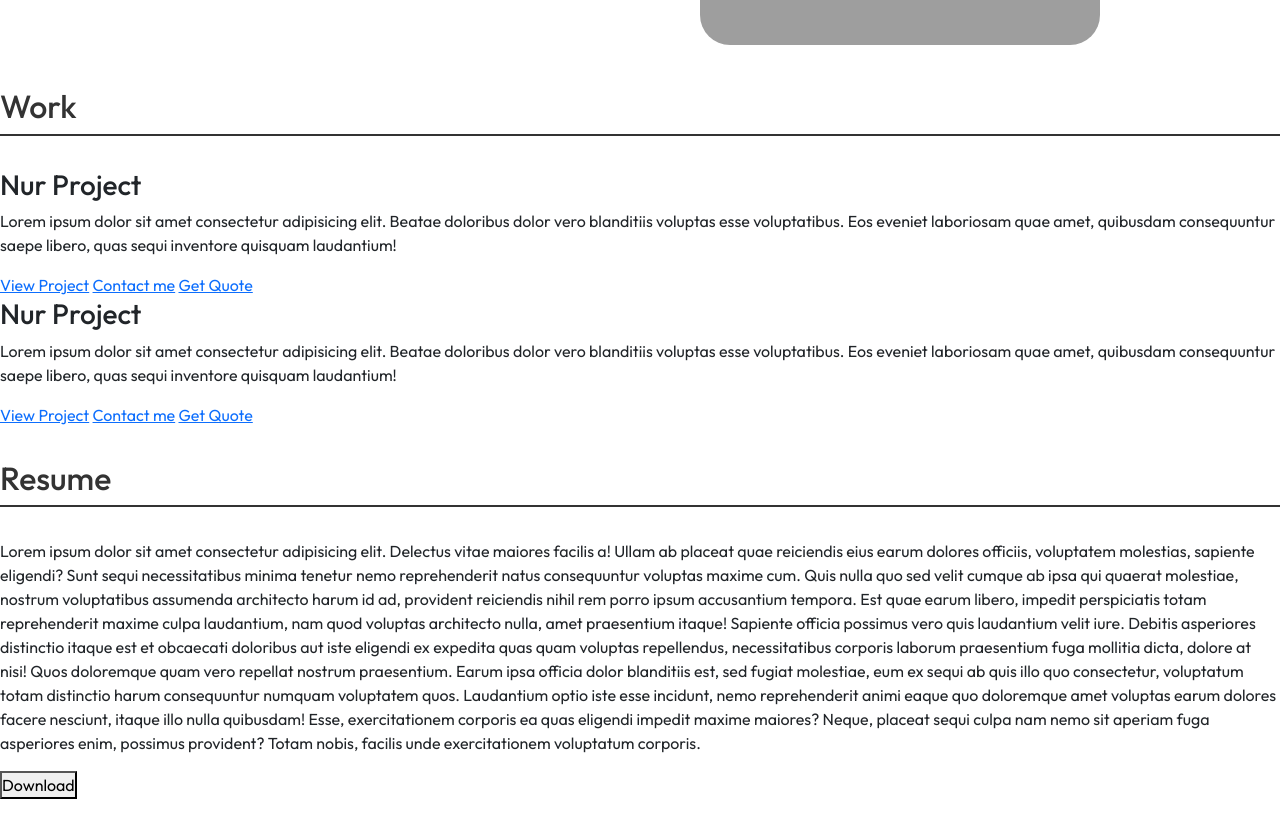
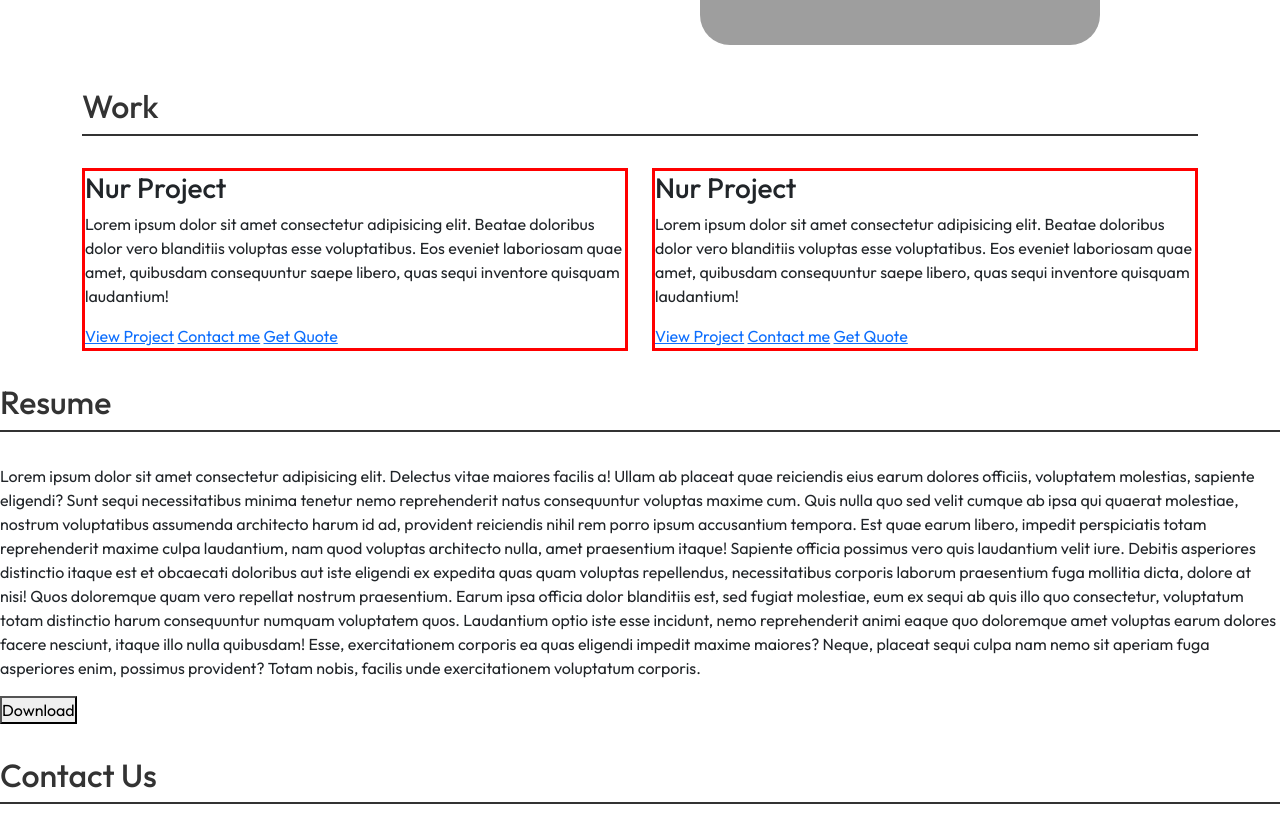
Before and after one commit to leonkae/prj1, a plain HTML site: page index.html in a window 1280 px wide. Shown: the part 877-1705 px from the top of the page. Drawn offline with nearby package versions, Linux system fonts and the light colour scheme; grey boxes are pictures that could not be loaded.

Commit message:
full code

```diff
--- a/index.html
+++ b/index.html
@@ -73,21 +73,28 @@
       <!-- work section -->
       <section id="work-section">
         <!-- subtitle work -->
+        <div class="container">
           <div class="section-title">
             <h2>Work</h2>
           </div>
+        </div>
+
+        <div class="container">
           <div class="work-items">
             <!-- 1st project item -->
+            <div class="row">
+              <div class="col-lg-6">
                 <div class="project-1">
                   <div class="project-1-title">
                     <h3>Nur Project</h3>
                   </div>
                   <div class="project-1-description">
                     <p>
-                Lorem ipsum dolor sit amet consectetur adipisicing elit. Beatae
-                doloribus dolor vero blanditiis voluptas esse voluptatibus. Eos
-                eveniet laboriosam quae amet, quibusdam consequuntur saepe
-                libero, quas sequi inventore quisquam laudantium!
+                      Lorem ipsum dolor sit amet consectetur adipisicing elit.
+                      Beatae doloribus dolor vero blanditiis voluptas esse
+                      voluptatibus. Eos eveniet laboriosam quae amet, quibusdam
+                      consequuntur saepe libero, quas sequi inventore quisquam
+                      laudantium!
                     </p>
                   </div>
                   <div class="project-1-links">
@@ -96,18 +103,19 @@
                     <a href="">Get Quote</a>
                   </div>
                 </div>
-
-          <!-- 2nd project item -->
+              </div>
+              <div class="col-lg-6">
                 <div class="project-2">
                   <div class="project-2-title">
                     <h3>Nur Project</h3>
                   </div>
                   <div class="project-2-description">
                     <p>
-                Lorem ipsum dolor sit amet consectetur adipisicing elit. Beatae
-                doloribus dolor vero blanditiis voluptas esse voluptatibus. Eos
-                eveniet laboriosam quae amet, quibusdam consequuntur saepe
-                libero, quas sequi inventore quisquam laudantium!
+                      Lorem ipsum dolor sit amet consectetur adipisicing elit.
+                      Beatae doloribus dolor vero blanditiis voluptas esse
+                      voluptatibus. Eos eveniet laboriosam quae amet, quibusdam
+                      consequuntur saepe libero, quas sequi inventore quisquam
+                      laudantium!
                     </p>
                   </div>
                   <div class="project-2-links">
@@ -115,6 +123,11 @@
                     <a href="">Contact me</a>
                     <a href="">Get Quote</a>
                   </div>
+                </div>
+              </div>
+            </div>
+
+            <!-- 2nd project item -->
           </div>
         </div>
       </section>
--- a/styles.css
+++ b/styles.css
@@ -38,11 +38,11 @@
   align-items: center;
 }
 
-.about-paragraph{
+.about-paragraph {
   width: 500px;
   margin: 10px;
 }
-.about-paragraph p{
+.about-paragraph p {
   text-align: end;
   font-weight: 500;
 }
@@ -79,3 +79,7 @@
   color: rgb(223, 94, 61);
   font-size: larger;
 }
+.project-1,
+.project-2 {
+  border: 3px solid red;
+}
```
Lines whose indentation alone changed are shown as unchanged.
